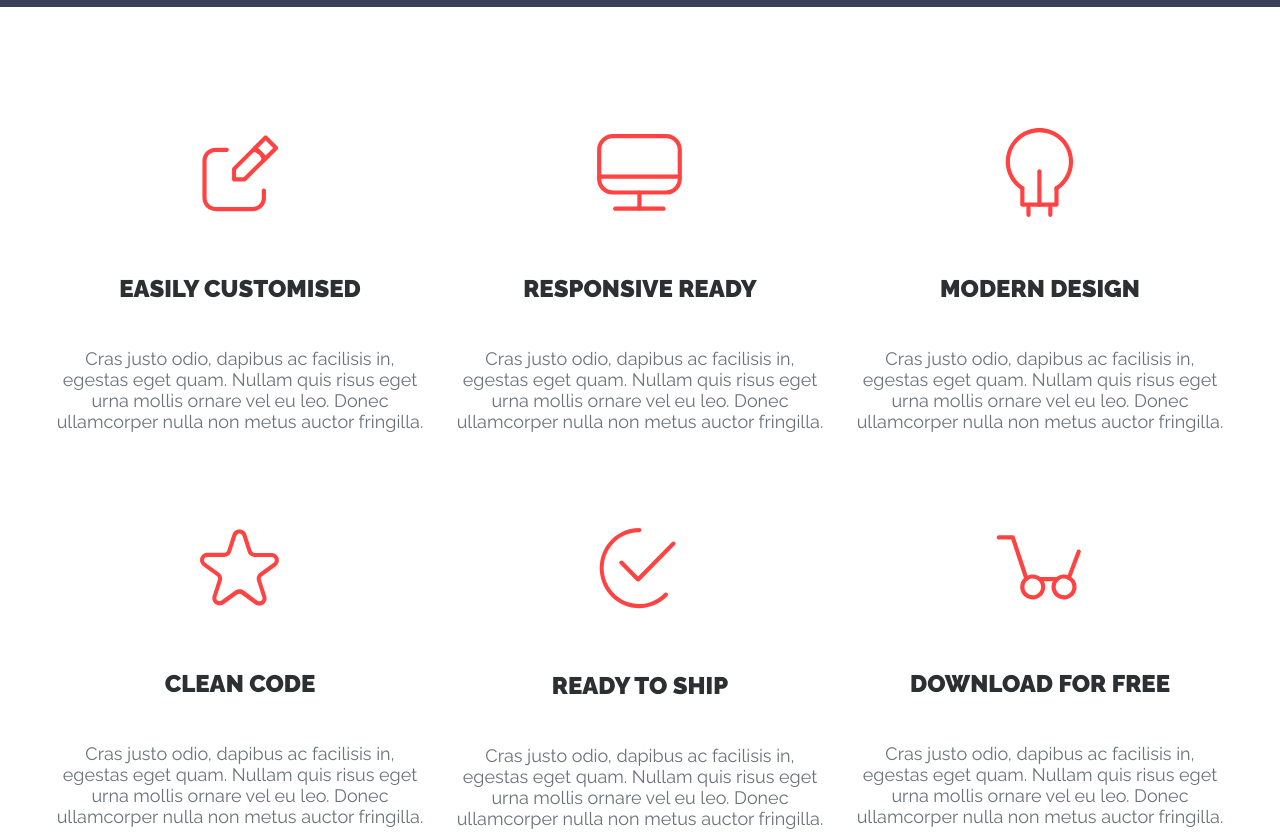
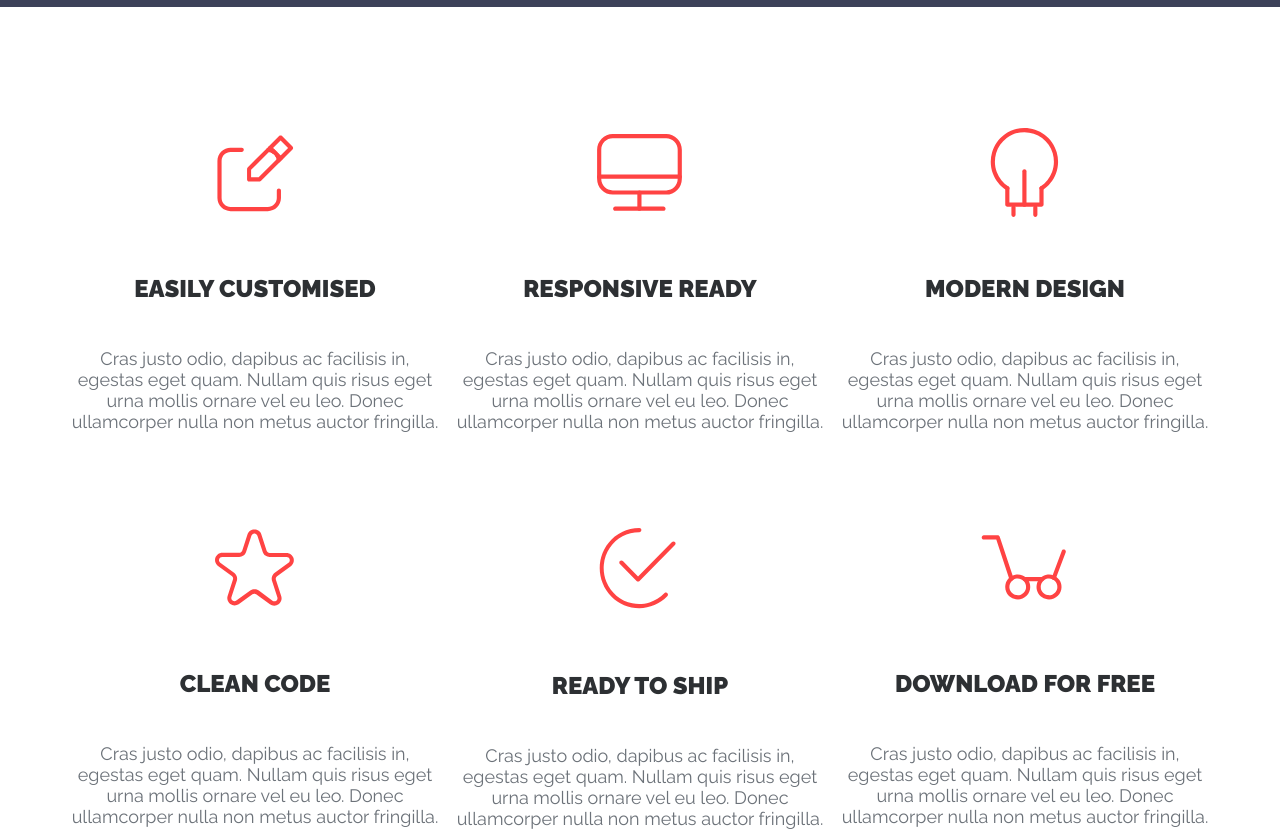
Before and after one commit to valeriastezhko/FE102-Front-End-Stezhko-Valeria-2, a website built with Parcel: page src/index.html in a window 1280 px wide. Shown: the part 740-1572 px from the top of the page. Built offline with nearby package versions, Linux system fonts and the light colour scheme; grey boxes are pictures that could not be loaded.

Commit message:
add package

```diff
--- a/src/styles/banner.scss
+++ b/src/styles/banner.scss
@@ -20,6 +20,7 @@
 
 .container {
   max-width: 1170px;
+  padding: 0 15px;
   margin: 0 auto;
   @media (max-width: 1170px) {
     padding: 0 20px;
```
Also changed, not shown: package.json (added, +17 -0 lines), 2 other files.
